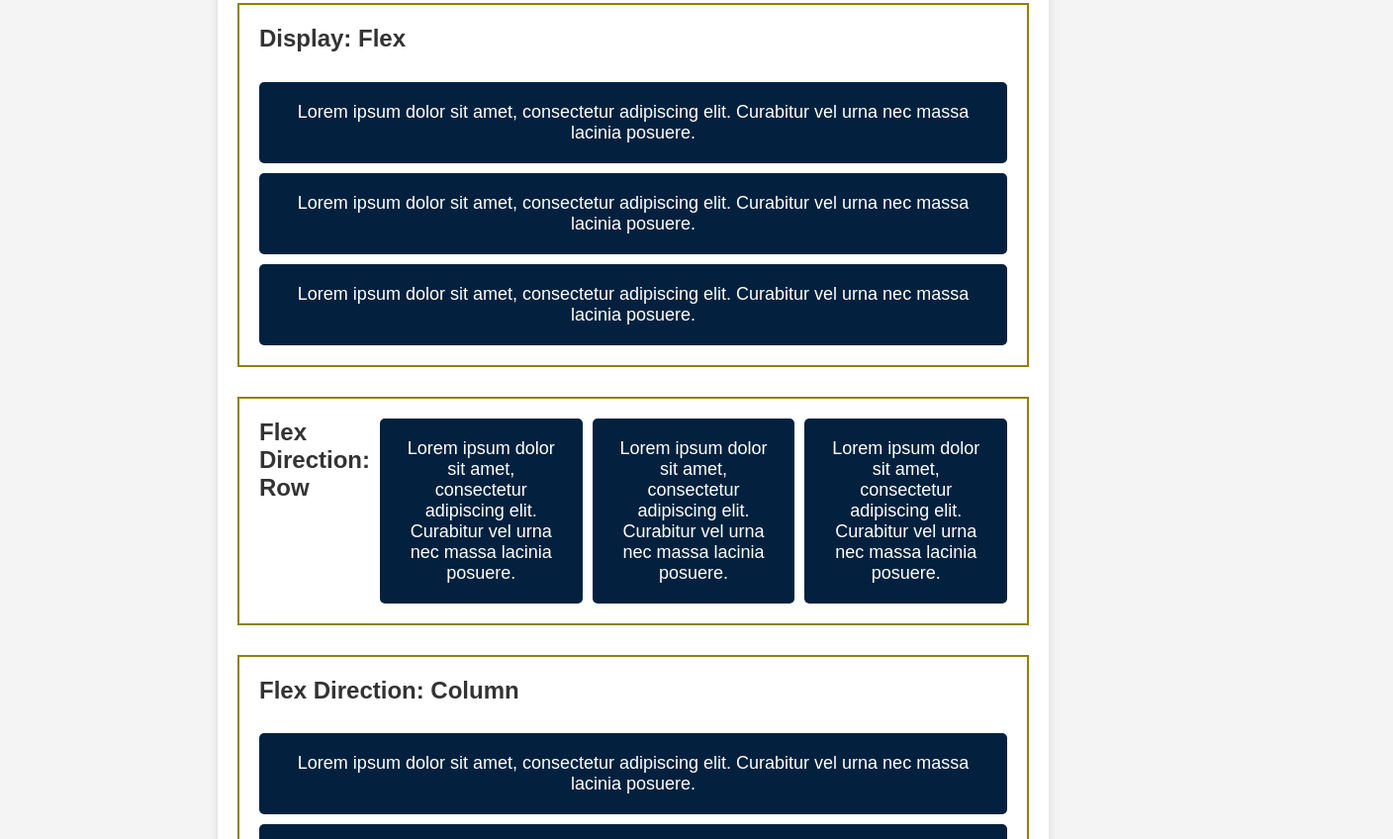
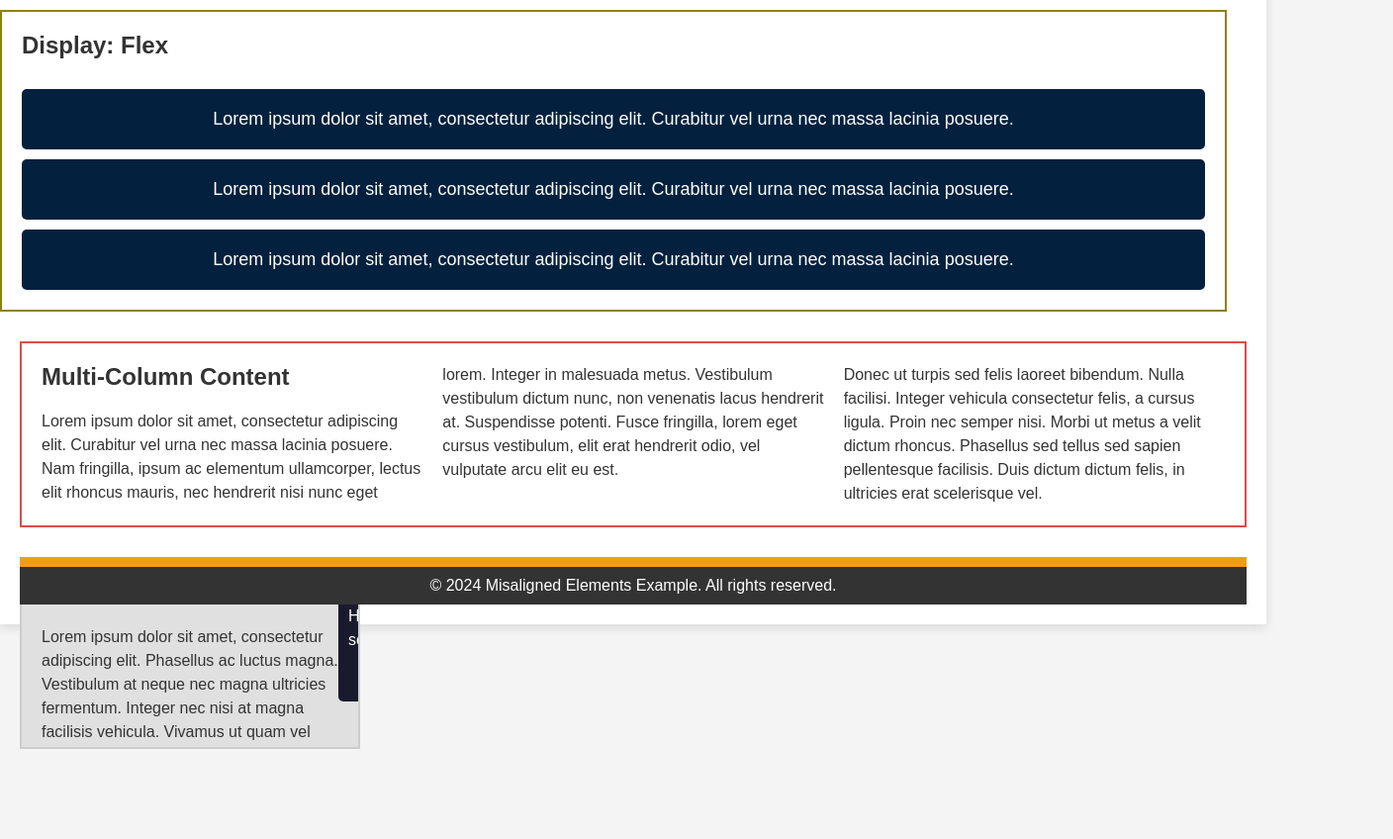
Before and after one commit to Muntasir101/Website-How-To-Test, a plain HTML site: page 2.Non-Functional-Test/1.UI and UX/1.Layout-Testing/miss-aligned.html in a window 1280 px wide. Shown: the part 1952-2800 px from the top of the page at 99% size, 1408 px wide, since content can reach past the window. After the commit the page ends 2709 px from the top, so only its background shows below. Drawn offline with Linux system fonts and the light colour scheme.

Commit message:
Layout Test update

```diff
--- a/2.Non-Functional-Test/1.UI and UX/1.Layout-Testing/miss-aligned.html
+++ b/2.Non-Functional-Test/1.UI and UX/1.Layout-Testing/miss-aligned.html
@@ -100,20 +100,6 @@
         <div class="flex-item">Lorem ipsum dolor sit amet, consectetur adipiscing elit. Curabitur vel urna nec massa lacinia posuere.</div>
     </div>
 
-    <div class="section display-flex flex-row">
-        <h2>Flex Direction: Row</h2>
-        <div class="flex-item">Lorem ipsum dolor sit amet, consectetur adipiscing elit. Curabitur vel urna nec massa lacinia posuere.</div>
-        <div class="flex-item">Lorem ipsum dolor sit amet, consectetur adipiscing elit. Curabitur vel urna nec massa lacinia posuere.</div>
-        <div class="flex-item">Lorem ipsum dolor sit amet, consectetur adipiscing elit. Curabitur vel urna nec massa lacinia posuere.</div>
-    </div>
-
-    <div class="section display-flex flex-column">
-        <h2>Flex Direction: Column</h2>
-        <div class="flex-item">Lorem ipsum dolor sit amet, consectetur adipiscing elit. Curabitur vel urna nec massa lacinia posuere.</div>
-        <div class="flex-item">Lorem ipsum dolor sit amet, consectetur adipiscing elit. Curabitur vel urna nec massa lacinia posuere.</div>
-        <div class="flex-item">Lorem ipsum dolor sit amet, consectetur adipiscing elit. Curabitur vel urna nec massa lacinia posuere.</div>
-    </div>
-
     <div class="section multi-column-section">
         <h2>Multi-Column Content</h2>
         <p>Lorem ipsum dolor sit amet, consectetur adipiscing elit. Curabitur vel urna nec massa lacinia posuere. Nam fringilla, ipsum ac elementum ullamcorper, lectus elit rhoncus mauris, nec hendrerit nisi nunc eget lorem. Integer in malesuada metus. Vestibulum vestibulum dictum nunc, non venenatis lacus hendrerit at. Suspendisse potenti. Fusce fringilla, lorem eget cursus vestibulum, elit erat hendrerit odio, vel vulputate arcu elit eu est.</p>
--- a/2.Non-Functional-Test/1.UI and UX/1.Layout-Testing/styles.css
+++ b/2.Non-Functional-Test/1.UI and UX/1.Layout-Testing/styles.css
@@ -12,7 +12,7 @@ header {
     text-align: center;
     position: relative;
     margin-bottom: 30px;
-    border-bottom: 3px solid #f39c12; /* Misalignment issue */
+    border-bottom: 10px solid #f39c12; /* Misalignment issue */
 }
 header h1 {
     margin: 0;
@@ -33,18 +33,18 @@ header h1 {
 footer {
     background-color: #333;
     color: #fff;
-    padding: 20px;
+    padding: 10px;
     text-align: center;
     position: relative;
     margin-top: 30px;
-    border-top: 3px solid #f39c12; /* Misalignment issue */
+    border-top: 10px solid #f39c12; /* Misalignment issue */
 }
 footer p {
     margin: 0;
     font-size: 16px;
 }
 .container {
-    max-width: 800px;
+    max-width: auto;
     margin: 50px auto;
     padding: 20px;
     background-color: #fff;
@@ -235,6 +235,7 @@ h1 {
     border: 2px solid #8f8107;
     padding: 20px;
     margin-bottom: 30px;
+    left: -20px;
 }
 .flex-item {
     background-color: #03213e;
```
